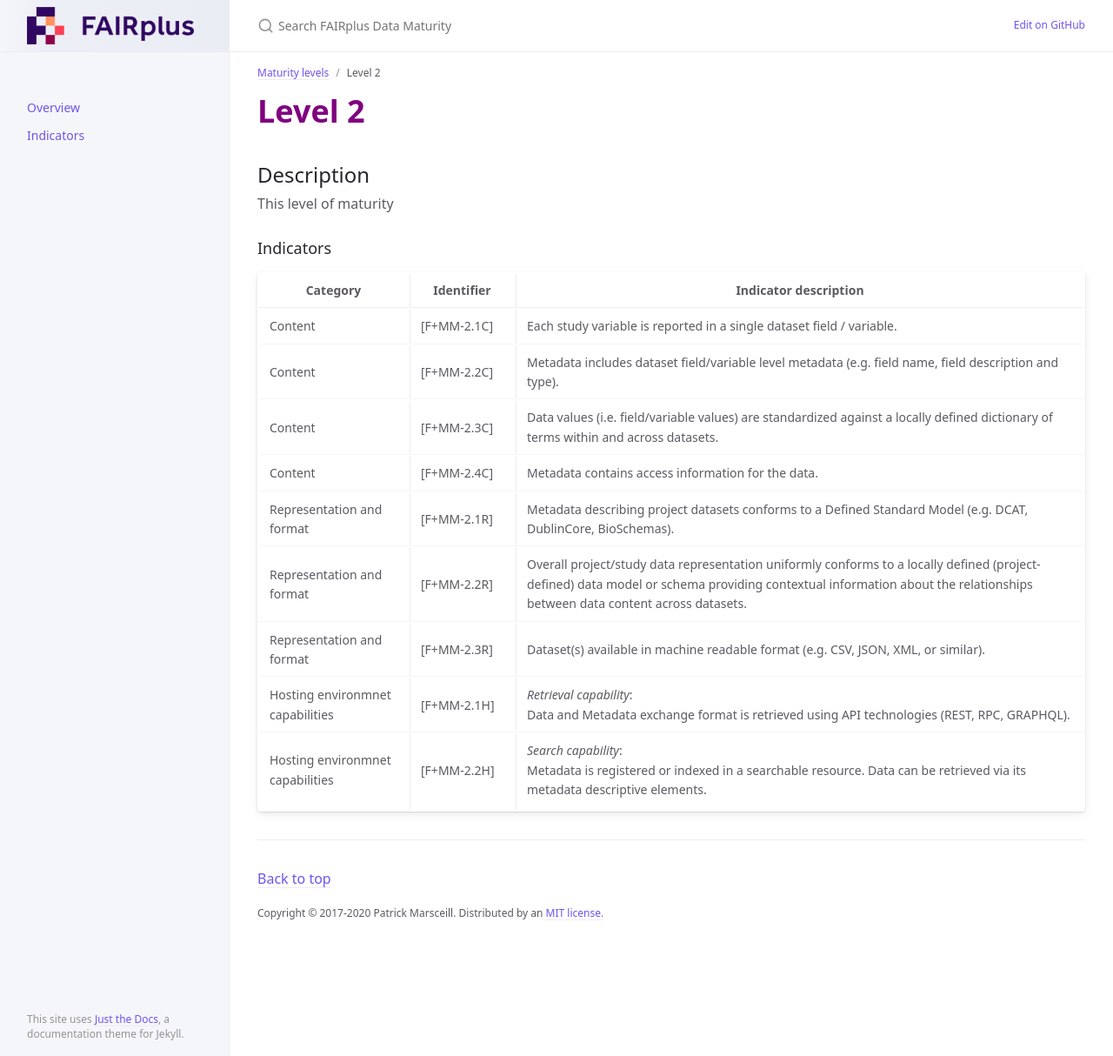
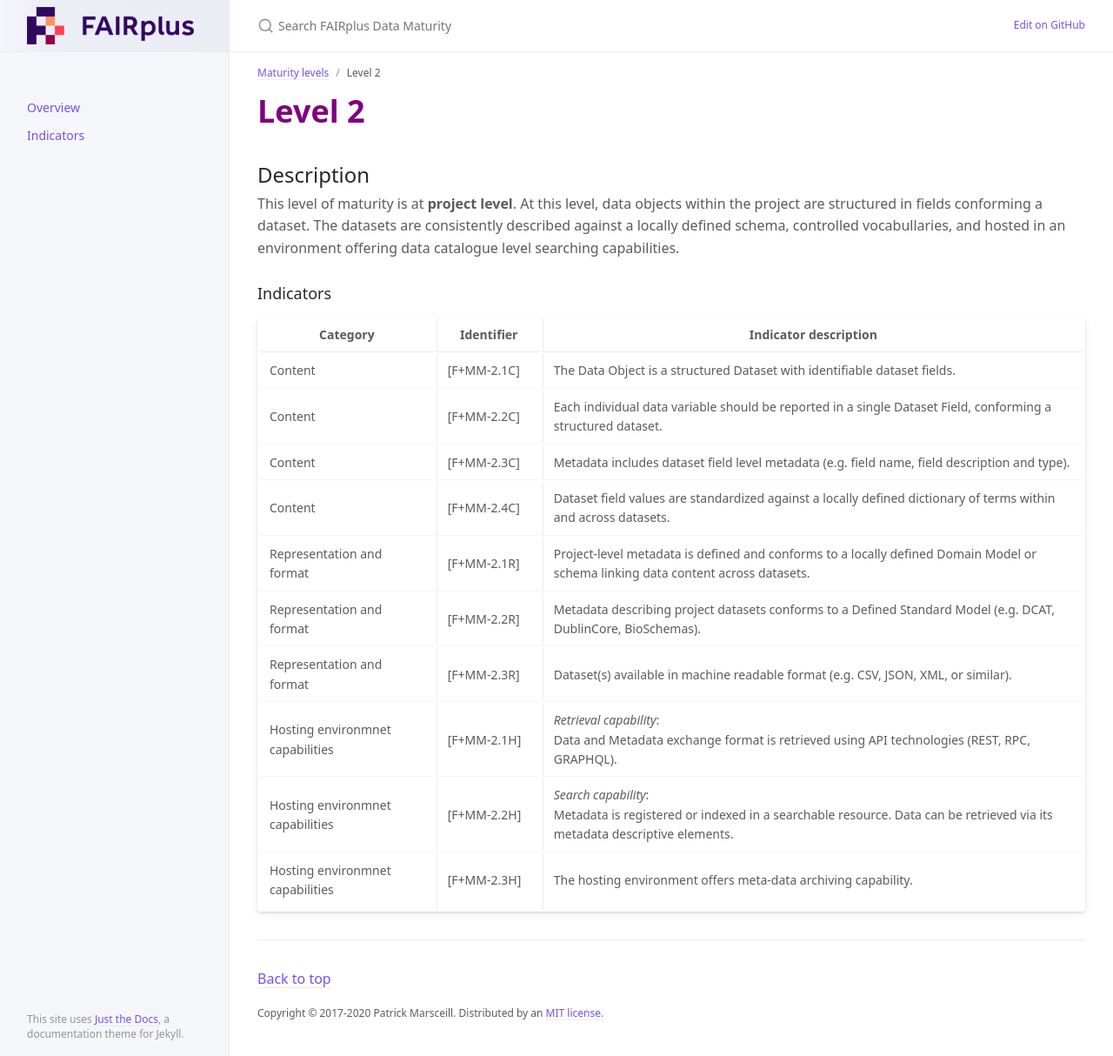
Before and after one commit to FAIRplus/Data-Maturity, a Jekyll site: the page built from docs/_levels/Level2.md, in a window 1280 px wide and 1214 px high. Shown: the whole window at 87% size. Built offline with Jekyll 4.4.1, drawn with Linux system fonts in a browser that asks for light colours.

Commit message:
Update Level2.md

```diff
--- a/docs/_levels/Level2.md
+++ b/docs/_levels/Level2.md
@@ -9,18 +9,19 @@ nav_order: 3
 
 ## Description
 
-This level of maturity
+This level of maturity is at **project level**. At this level, data objects within the project are structured in fields conforming a dataset. The datasets are consistently described against a locally defined schema, controlled vocabullaries, and hosted in an environment offering data catalogue level searching capabilities.
 
 ### Indicators
 
 | Category | Identifier | Indicator description |
-| -------- | ---------- | ---------------------- |
-| Content | [F+MM-2.1C] | Each study variable is reported in a single dataset field / variable. |
-| Content | [F+MM-2.2C] | Metadata includes dataset field/variable level metadata (e.g. field name, field description and type). |
-| Content | [F+MM-2.3C] | Data values (i.e. field/variable values) are standardized against a locally defined dictionary of terms within and across datasets. |
-| Content | [F+MM-2.4C] | Metadata contains access information for the data. |
-| Representation and format |  [F+MM-2.1R] | Metadata describing project datasets conforms to a Defined Standard Model (e.g. DCAT, DublinCore, BioSchemas). |
-| Representation and format |  [F+MM-2.2R] | Overall project/study data representation uniformly conforms to a locally defined (project-defined) data model or schema providing contextual information about the relationships between data content across datasets. |
+| -------- | ---------- | --------------------- |
+| Content | [F+MM-2.1C] | The Data Object is a structured Dataset with identifiable dataset fields. |
+| Content | [F+MM-2.2C] | Each individual data variable should be reported in a single Dataset Field, conforming a structured dataset. |
+| Content | [F+MM-2.3C] | Metadata includes dataset field level metadata (e.g. field name, field description and type). |
+| Content | [F+MM-2.4C] | Dataset field values are standardized against a locally defined dictionary of terms within and across datasets. |
+| Representation and format |  [F+MM-2.1R] | Project-level metadata is defined and conforms to a locally defined Domain Model or schema linking data content across datasets. |
+| Representation and format |  [F+MM-2.2R] | Metadata describing project datasets conforms to a Defined Standard Model (e.g. DCAT, DublinCore, BioSchemas). |
 | Representation and format |  [F+MM-2.3R] | Dataset(s) available in machine readable format (e.g. CSV, JSON, XML, or similar). |
 | Hosting environmnet capabilities | [F+MM-2.1H] | *Retrieval capability*:<br/> Data and Metadata exchange format is retrieved using API technologies (REST, RPC, GRAPHQL). |
 | Hosting environmnet capabilities | [F+MM-2.2H] | *Search capability*:<br/> Metadata is registered or indexed in a searchable resource. Data can be retrieved via its metadata descriptive elements. |
+| Hosting environmnet capabilities | [F+MM-2.3H] | The hosting environment offers meta-data archiving capability. |
```
